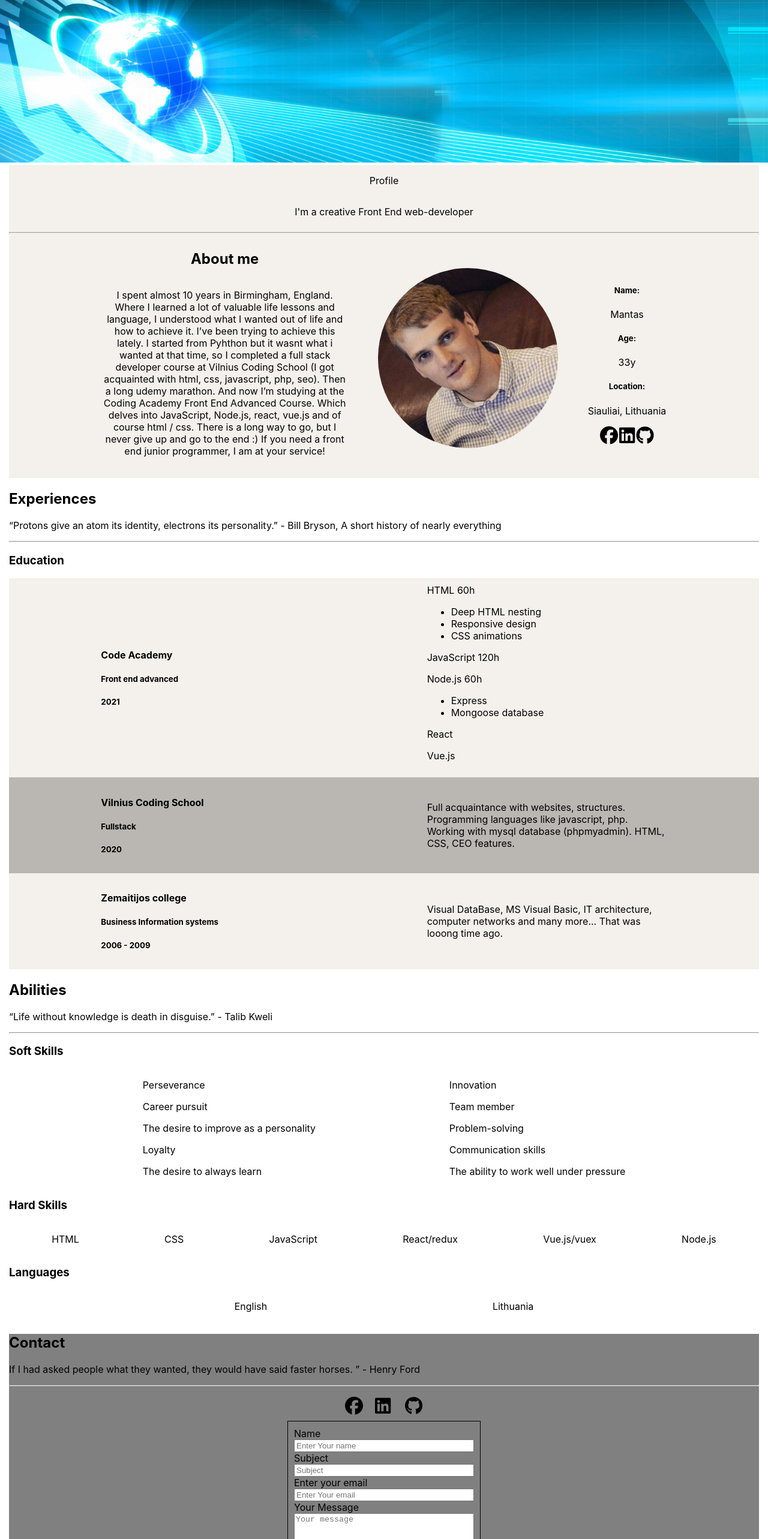
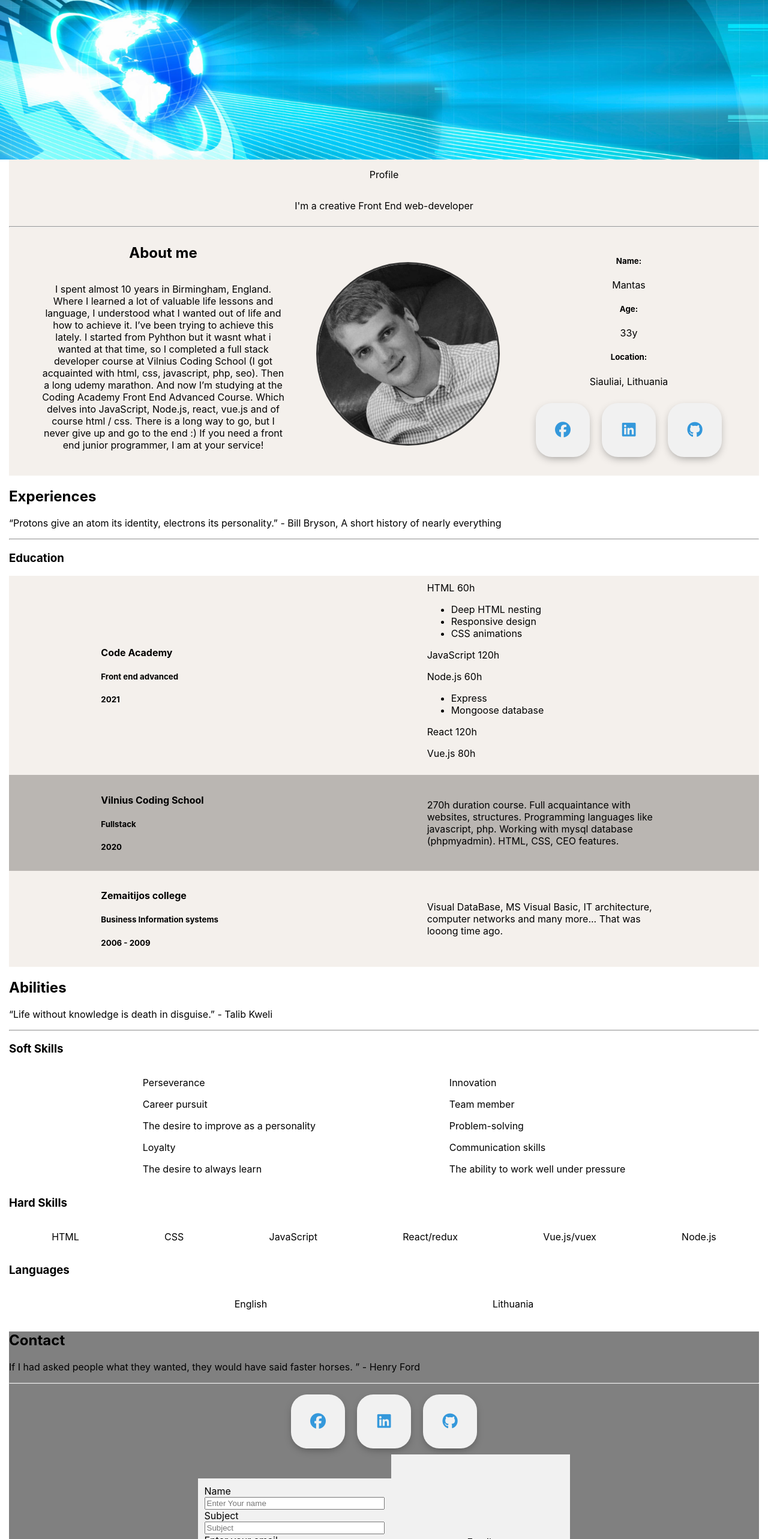
Before and after one commit to mantasKrincius/myCv-React, a React (Create React App) app: page / in a window 1280 px wide. Shown: the part 234-2800 px from the top of the page at 60% size. Built offline with nearby package versions, Linux system fonts and the light colour scheme.

Commit message:
icons/image effects/ back on form

```diff
--- a/src/Components/Contact/Contact.css
+++ b/src/Components/Contact/Contact.css
@@ -1,7 +1,5 @@
 .contact-social-icons {
     display: flex;
     justify-content: center;
+    text-align: center;
 }
-.contact-social-icons i {
-    padding: 10px;
-}
--- a/src/Components/Contact/Contact.jsx
+++ b/src/Components/Contact/Contact.jsx
@@ -1,7 +1,7 @@
 import React from "react";
 import ContactForm from "./ContactForm";
 import './Contact.css'
-
+import '../Profile/Profile.css'
 export default function Contact() {
     return (
         <div style={{backgroundColor: "gray"}}>
@@ -11,9 +11,15 @@ export default function Contact() {
             <div>
                 <hr/>
                 <div className="contact-social-icons">
-                    <i className="fab fa-facebook"></i>
-                    <i className="fab fa-linkedin"></i>
-                    <i className="fab fa-github"></i>
+                        <a className="btn" href="#">
+                            <i className="fab fa-facebook"></i>
+                        </a>
+                        <a className="btn" href="#">
+                            <i className="fab fa-linkedin"></i>
+                        </a>
+                        <a className="btn" href="#">
+                            <i className="fab fa-github"></i>
+                        </a>
                 </div>
                 <ContactForm/>
                 <hr/>
--- a/src/Components/Contact/ContactForm.css
+++ b/src/Components/Contact/ContactForm.css
@@ -1,9 +1,25 @@
 .main-form-div {
     display: flex;
     justify-content: center;
+    padding-top: 40px;
 }
 
 .contact-form {
-    border: 1px solid black;
+    border: 1px solid #f1f1f1;
     padding: 10px;
+    background-color: #f1f1f1;
+    height: 300px;
 }
+
+.contact-form-additional {
+    height: 350px;
+    background-color: #f1f1f1;
+    display: flex;
+    justify-content: center;
+    align-items: center;
+    flex-direction: column;
+    position: relative;
+    top: -40px;
+    padding: 40px;
+
+}
--- a/src/Components/Contact/ContactForm.jsx
+++ b/src/Components/Contact/ContactForm.jsx
@@ -32,7 +32,16 @@ export default function ContactForm() {
                               rows="4" cols="50" required></textarea>
                     <button>Send</button>
                 </form>
+                <div className="contact-form-additional">
+                    <label>Email:</label>
+                    <h4> mantaskrincius@gmail.com</h4>
+                    <div>
+                        <i className="fas fa-phone"><h4>+370 60711599</h4></i>
+                    </div>
+
+                </div>
             </div>
+
         </div>
     )
 }
--- a/src/Components/Experiences/Experiences.jsx
+++ b/src/Components/Experiences/Experiences.jsx
@@ -36,8 +36,8 @@ export default function Experiences() {
                                 <li>Mongoose database</li>
                             </ul>
                         </div>
-                        <p>React</p>
-                        <p>Vue.js</p>
+                        <p>React 120h</p>
+                        <p>Vue.js 80h</p>
 
                     </div>
                 </div>
@@ -48,7 +48,7 @@ export default function Experiences() {
                         <h5>2020</h5>
                     </div>
                     <div className="wrapper">
-                        <p>Full acquaintance with websites, structures. Programming languages like javascript, php.
+                        <p>270h duration course. Full acquaintance with websites, structures. Programming languages like javascript, php.
                             Working with mysql database (phpmyadmin). HTML, CSS, CEO features.</p>
                     </div>
                 </div>
--- a/src/Components/Hero/Hero.jsx
+++ b/src/Components/Hero/Hero.jsx
@@ -4,7 +4,7 @@ import banner from '../../assets/banner.jpg'
 export default function Hero (){
     return (
         <div>
-            <img style={{height: "450px", width: "100%"}} src={banner} alt="<a href='https://pngtree.com/free-backgrounds'>free background photos from pngtree.com/</a>"/>
+            <img style={{height: "450px", width: "100%", marginTop: "-5px"}} src={banner} alt="<a href='https://pngtree.com/free-backgrounds'>free background photos from pngtree.com/</a>"/>
         </div>
     )
 }
--- a/src/Components/Navigation/Nav.css
+++ b/src/Components/Navigation/Nav.css
@@ -5,6 +5,7 @@
     height: 50px;
     top: 0;
     left: 0;
+    z-index: 3;
 }
 
 .spacer {
--- a/src/Components/Profile/Profile.css
+++ b/src/Components/Profile/Profile.css
@@ -1,8 +1,72 @@
-i {
-    width: 30px;
-    font-size: 30px;
+
+.image {
+    cursor: pointer;
+    border: 3px solid #363635;
+    filter: grayscale(100%);
+    transition: all 800ms;
 }
 
-i:hover {
-    color: #2de4fc;
+.image:hover {
+    transform: rotate(360deg);
+    filter:grayscale(0%);
 }
+
+
+
+
+.btn {
+    display: inline-block;
+    width: 90px;
+    height: 90px;
+    background-color: #f1f1f1;
+    border-radius: 30%;
+    margin: 10px;
+    box-shadow: 0 5px 15px -5px #00000070;
+    color: #3498db;
+    overflow: hidden;
+    position: relative;
+}
+
+.btn i {
+    line-height: 90px;
+    font-size: 26px;
+    transition: 0.2s linear;
+}
+
+.btn:hover i {
+    transform: scale(1.3);
+    color: #f1f1f1;
+}
+
+.btn:before {
+    content: "";
+    position: absolute;
+    width: 120%;
+    height: 120%;
+    background: #3498db;
+    transform: rotate(45deg);
+    left: -110%;
+    top: 90%;
+}
+
+.btn:hover::before {
+    animation: aaa 0.7s 1;
+    top: -10%;
+    left: -10%;
+}
+
+@keyframes aaa {
+    0% {
+        left: -110%;
+        top: 90%;
+    }
+    50% {
+        left: 10%;
+        top: -30%;
+    }
+
+    100% {
+        left: -10%;
+        top: -10%;
+    }
+}
--- a/src/Components/Profile/Profile.jsx
+++ b/src/Components/Profile/Profile.jsx
@@ -6,7 +6,7 @@ export default function Profile() {
     return (
 
         <div style={{backgroundColor: "#f4f0ec"}}>
-            <div style={{display: "flex", justifyContent: "center", flexDirection:"column", alignItems: "center"}}>
+            <div style={{display: "flex", justifyContent: "center", flexDirection:"column", alignItems: "center", marginTop:"-5px"}}>
                 <p>Profile</p>
                 <p>I'm a creative Front End web-developer</p>
             </div>
@@ -21,7 +21,7 @@ export default function Profile() {
                     </div>
                 </div>
                 <div style={{display: "flex", justifyContent: "center", alignItems: "center", padding: "50px"}}>
-                    <img style={{borderRadius: "50%", maxWidth: "300px", maxHeight: "300px"}} src={profilePic}/>
+                    <img className="image" style={{borderRadius: "50%", maxWidth: "300px", maxHeight: "300px"}} src={profilePic}/>
                 </div>
                 <div style={{display: "flex", justifyContent: "center", maxWidth: "400px", flexDirection: "column"}}>
 
@@ -32,9 +32,21 @@ export default function Profile() {
                         <p>33y</p>
                         <h5>Location:</h5>
                         <p>Siauliai, Lithuania</p>
-                        <i className="fab fa-facebook"></i>
-                        <i className="fab fa-linkedin"></i>
-                        <i className="fab fa-github"></i>
+                        <div className="social-media">
+                            <a className="btn" href="#">
+                                <i className="fab fa-facebook"></i>
+                            </a>
+                            <a className="btn" href="#">
+                                <i className="fab fa-linkedin"></i>
+                            </a>
+                            <a className="btn" href="#">
+                                <i className="fab fa-github"></i>
+                            </a>
+                        </div>
+
+
+
+
                     </div>
 
                 </div>
```
